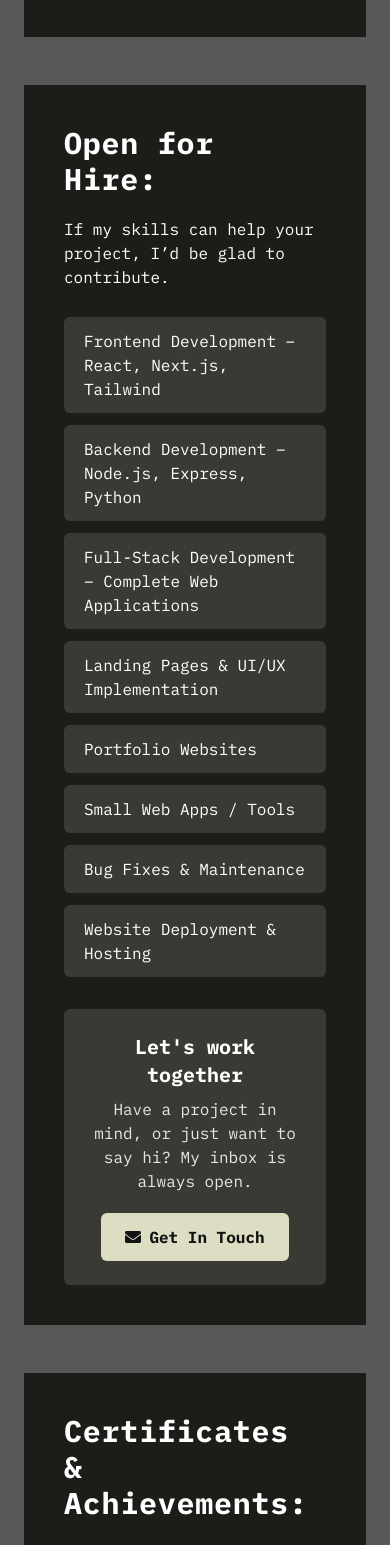
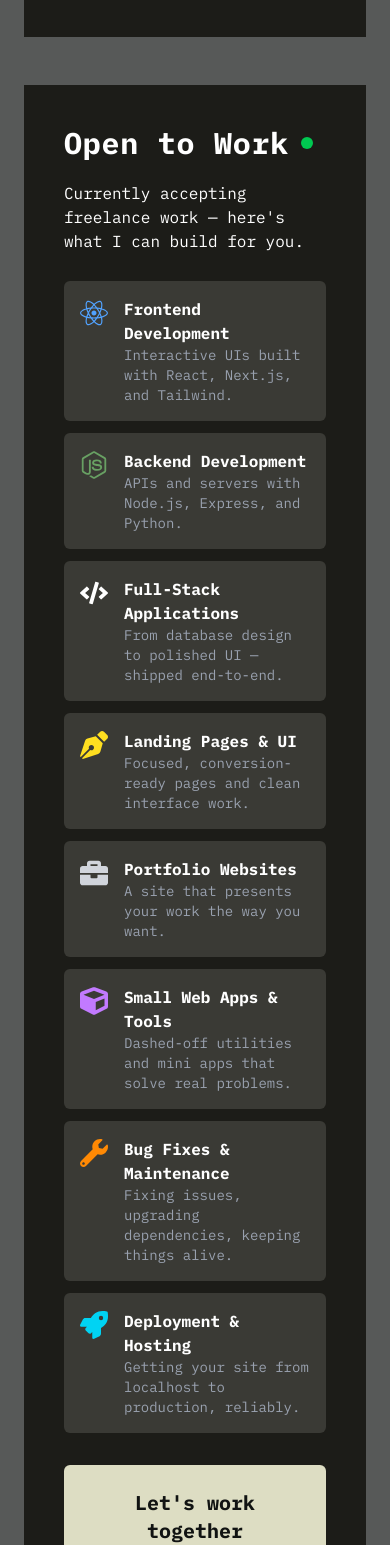
Before and after one commit to WissemJderi/portfolio, a Next.js app: page / in a window 390 px wide. Shown: the part 5380-6925 px from the top of the page. Built offline with nearby package versions, Linux system fonts and the light colour scheme.

Commit message:
feat: update HireMe component with service offerings and improved layout

```diff
--- a/components/main-content/HireMe.jsx
+++ b/components/main-content/HireMe.jsx
@@ -1,50 +1,106 @@
 import { motion } from "framer-motion";
-import { FaEnvelope } from "react-icons/fa";
+import {
+  FaReact,
+  FaNodeJs,
+  FaCode,
+  FaPenNib,
+  FaBriefcase,
+  FaCube,
+  FaWrench,
+  FaRocket,
+  FaEnvelope,
+} from "react-icons/fa";
+
+const services = [
+  {
+    icon: <FaReact size={28} className="text-blue-400" />,
+    title: "Frontend Development",
+    description: "Interactive UIs built with React, Next.js, and Tailwind.",
+  },
+  {
+    icon: <FaNodeJs size={28} className="text-[#68A063]" />,
+    title: "Backend Development",
+    description: "APIs and servers with Node.js, Express, and Python.",
+  },
+  {
+    icon: <FaCode size={28} className="text-white" />,
+    title: "Full-Stack Applications",
+    description: "From database design to polished UI — shipped end-to-end.",
+  },
+  {
+    icon: <FaPenNib size={28} className="text-yellow-300" />,
+    title: "Landing Pages & UI",
+    description: "Focused, conversion-ready pages and clean interface work.",
+  },
+  {
+    icon: <FaBriefcase size={28} className="text-gray-300" />,
+    title: "Portfolio Websites",
+    description: "A site that presents your work the way you want.",
+  },
+  {
+    icon: <FaCube size={28} className="text-purple-400" />,
+    title: "Small Web Apps & Tools",
+    description: "Dashed-off utilities and mini apps that solve real problems.",
+  },
+  {
+    icon: <FaWrench size={28} className="text-orange-400" />,
+    title: "Bug Fixes & Maintenance",
+    description: "Fixing issues, upgrading dependencies, keeping things alive.",
+  },
+  {
+    icon: <FaRocket size={28} className="text-cyan-400" />,
+    title: "Deployment & Hosting",
+    description: "Getting your site from localhost to production, reliably.",
+  },
+];
 
 const HireMe = ({ sectionStyle, titleStyle }) => {
-  const openForHire = [
-    "Frontend Development – React, Next.js, Tailwind",
-    "Backend Development – Node.js, Express, Python",
-    "Full-Stack Development – Complete Web Applications",
-    "Landing Pages & UI/UX Implementation",
-    "Portfolio Websites",
-    "Small Web Apps / Tools",
-    "Bug Fixes & Maintenance",
-    "Website Deployment & Hosting",
-  ];
-
   return (
     <section id="Hire Me" className={sectionStyle}>
-      <h2 className={`${titleStyle}`}>Open for Hire:</h2>
+      <h2 className={`${titleStyle} flex items-center gap-3`}>
+        Open to Work
+        <span className="relative flex h-3 w-3" title="Available for new projects">
+          <span className="absolute inline-flex h-full w-full animate-ping rounded-full bg-green-400 opacity-75" />
+          <span className="relative inline-flex h-3 w-3 rounded-full bg-green-500" />
+        </span>
+      </h2>
+
       <p className="mb-7">
-        If my skills can help your project, I’d be glad to contribute.
+        Currently accepting freelance work — here's what I can build for you.
       </p>
-      <ul className="list-disc list-inside space-y-3 text-gray-600">
-        {openForHire.map((job, index) => (
-          <li
-            key={index}
-            className="transition-colors bg-[#3a3a35] text-white list-none rounded-sm py-3 px-5"
+
+      <div className="grid grid-cols-1 gap-3 sm:grid-cols-2">
+        {services.map((service) => (
+          <motion.div
+            key={service.title}
+            whileHover={{ y: -4 }}
+            transition={{ type: "spring", stiffness: 200, damping: 15 }}
+            className="flex gap-4 rounded-sm bg-[#3a3a35] p-4"
           >
-            {job}
-          </li>
+            <div className="mt-0.5">{service.icon}</div>
+            <div>
+              <h3 className="font-semibold text-white">{service.title}</h3>
+              <p className="text-sm text-gray-400">{service.description}</p>
+            </div>
+          </motion.div>
         ))}
-      </ul>
+      </div>
 
       <motion.div
         initial={{ opacity: 0, y: 30 }}
         whileInView={{ opacity: 1, y: 0 }}
         transition={{ duration: 0.7, ease: "easeOut" }}
         viewport={{ once: true }}
-        className="mt-8 rounded-sm bg-[#3a3a35] p-6 text-center"
+        className="mt-8 rounded-sm bg-[#ddddc3] p-6 text-center text-[#111312]"
       >
         <p className="text-xl font-semibold mb-2">Let's work together</p>
-        <p className="text-gray-200 mb-5">
+        <p className="mb-5 opacity-80">
           Have a project in mind, or just want to say hi? My inbox is always
           open.
         </p>
         <a
           href="mailto:wissemjderi@outlook.com?subject=Project%20inquiry"
-          className="inline-flex items-center gap-2 rounded-sm bg-[#ddddc3] px-6 py-3 font-semibold text-[#111312] transition-colors duration-300 hover:bg-white"
+          className="inline-flex items-center gap-2 rounded-sm bg-[#111312] px-6 py-3 font-semibold text-[#ddddc3] transition-colors duration-300 hover:bg-black"
         >
           <FaEnvelope /> Get In Touch
         </a>
```
